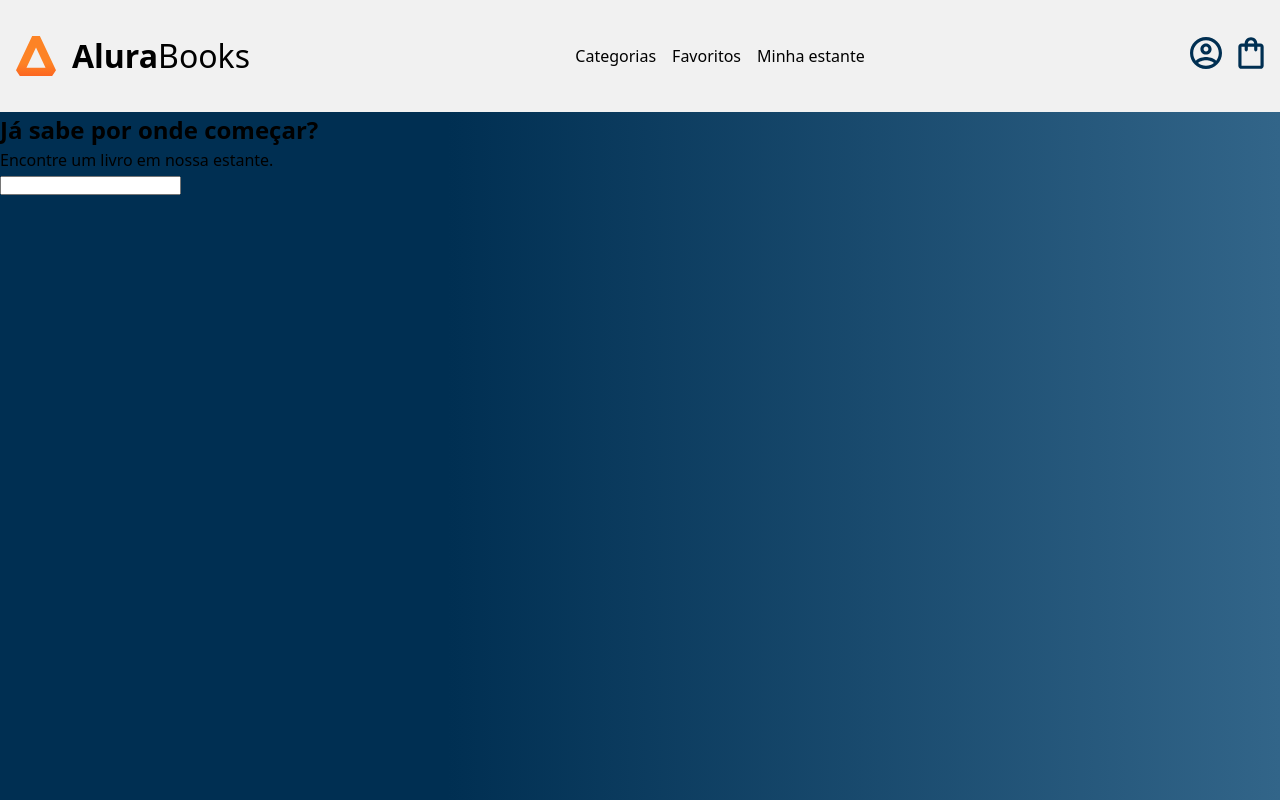
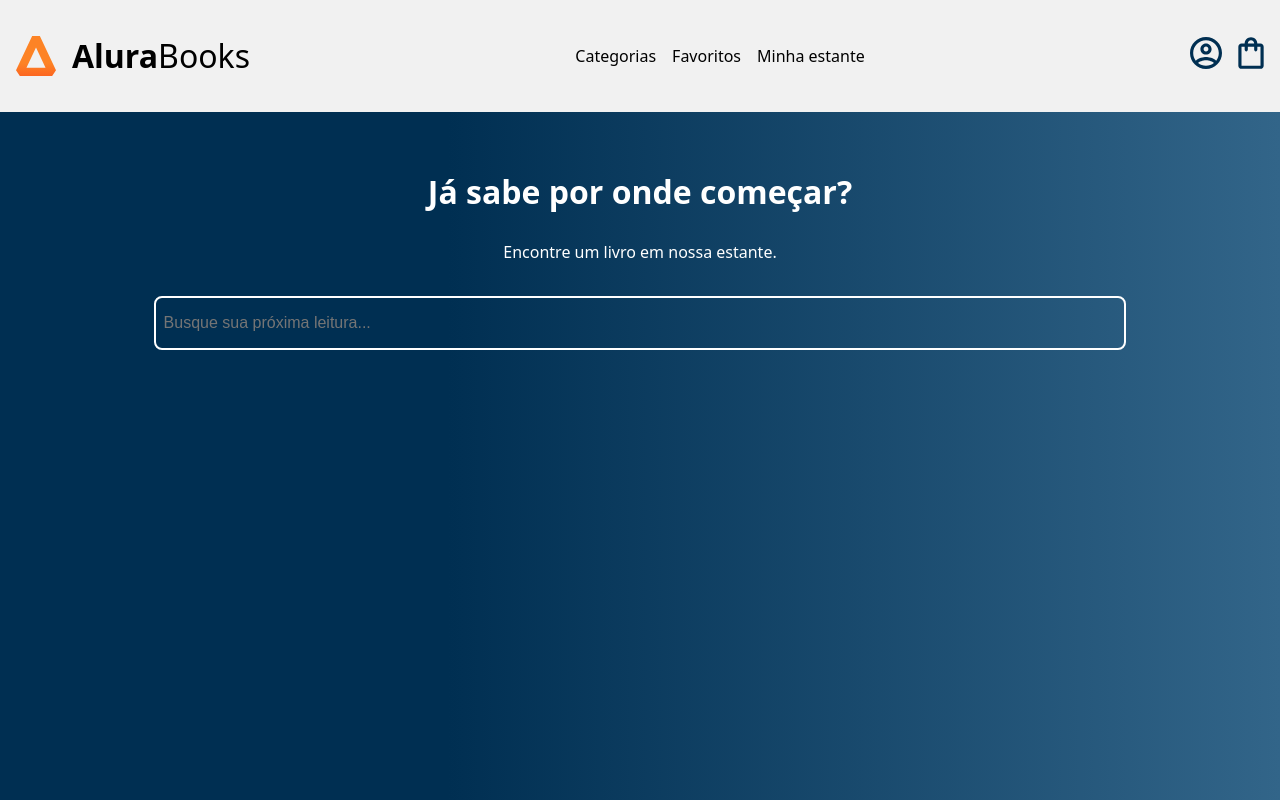
Before and after one commit to leonardo-amaro/alura-books, a React (Vite) app: page / in a window 1280 px wide. Built offline with nearby package versions, Linux system fonts and the light colour scheme.

Commit message:
formatando componente Pesquisa

```diff
--- a/src/components/Pesquisa/index.jsx
+++ b/src/components/Pesquisa/index.jsx
@@ -1,14 +1,36 @@
+import styled from "styled-components"
+import InputEstilizado from "../InputEstilizado"
+
+const SectionPesquisa = styled.section`
+  margin-top: 24px;
+  padding: 32px;
+  text-align: center;
+`
+const TituloEstilizado = styled.h1`
+  margin-bottom: 24px;
+  color: #FFF;
+  font-size: 32px;
+`
+const TextoEstilizado = styled.p`
+  color: #FFF;
+  font-size: 16px;
+  font-weight: 500;
+`
+
 const Pesquisa = () => {
   return (
-    <section>
-      <h1>
+    <SectionPesquisa>
+      <TituloEstilizado>
         Já sabe por onde começar?
-      </h1>
-      <p>
+      </TituloEstilizado>
+      <TextoEstilizado>
         Encontre um livro em nossa estante.
-      </p>
-      <input type="text" />
-    </section>
+      </TextoEstilizado>
+      <InputEstilizado
+        type="text"
+        placeholder="Busque sua próxima leitura..."
+      />
+    </SectionPesquisa>
   )
 }
 
```
